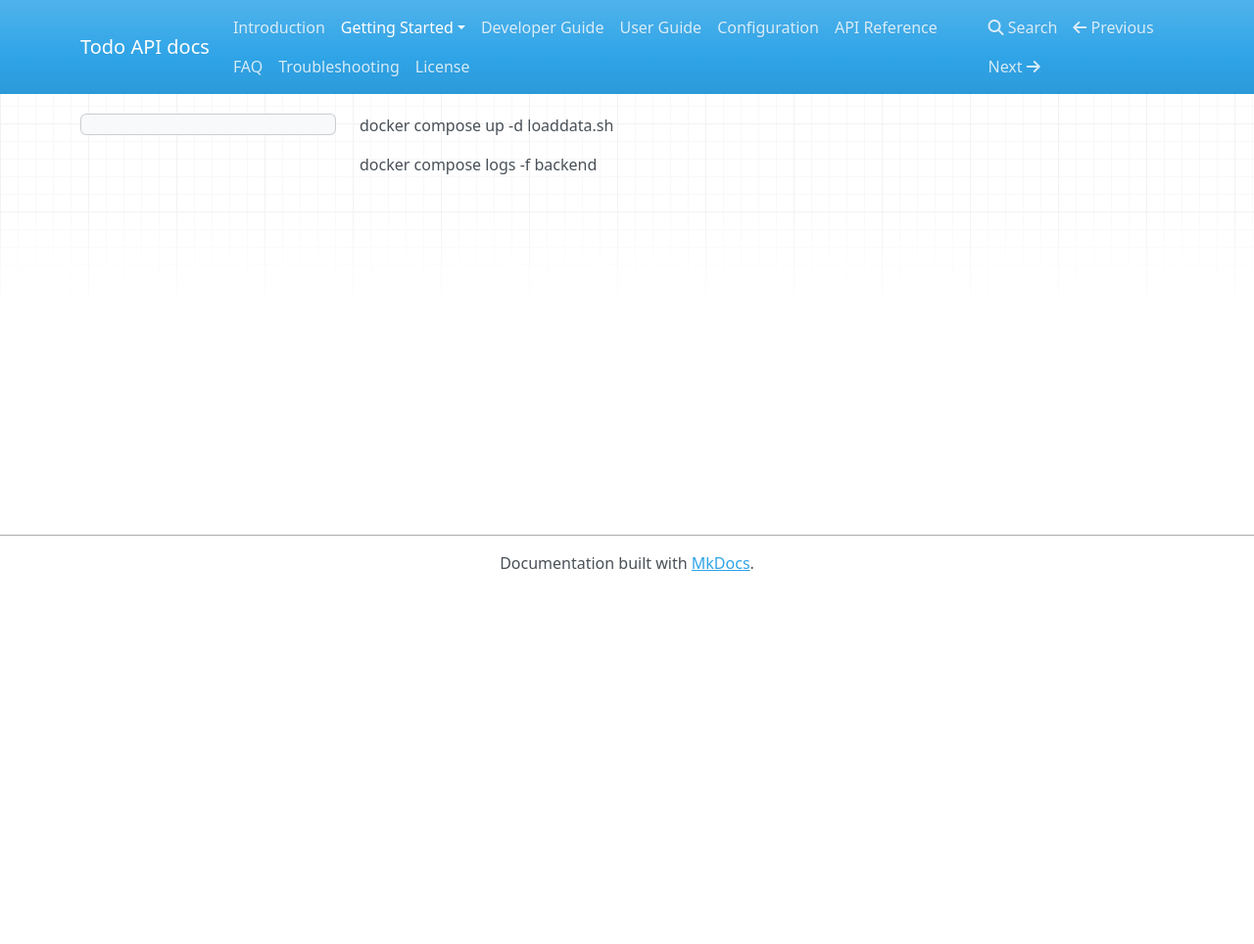
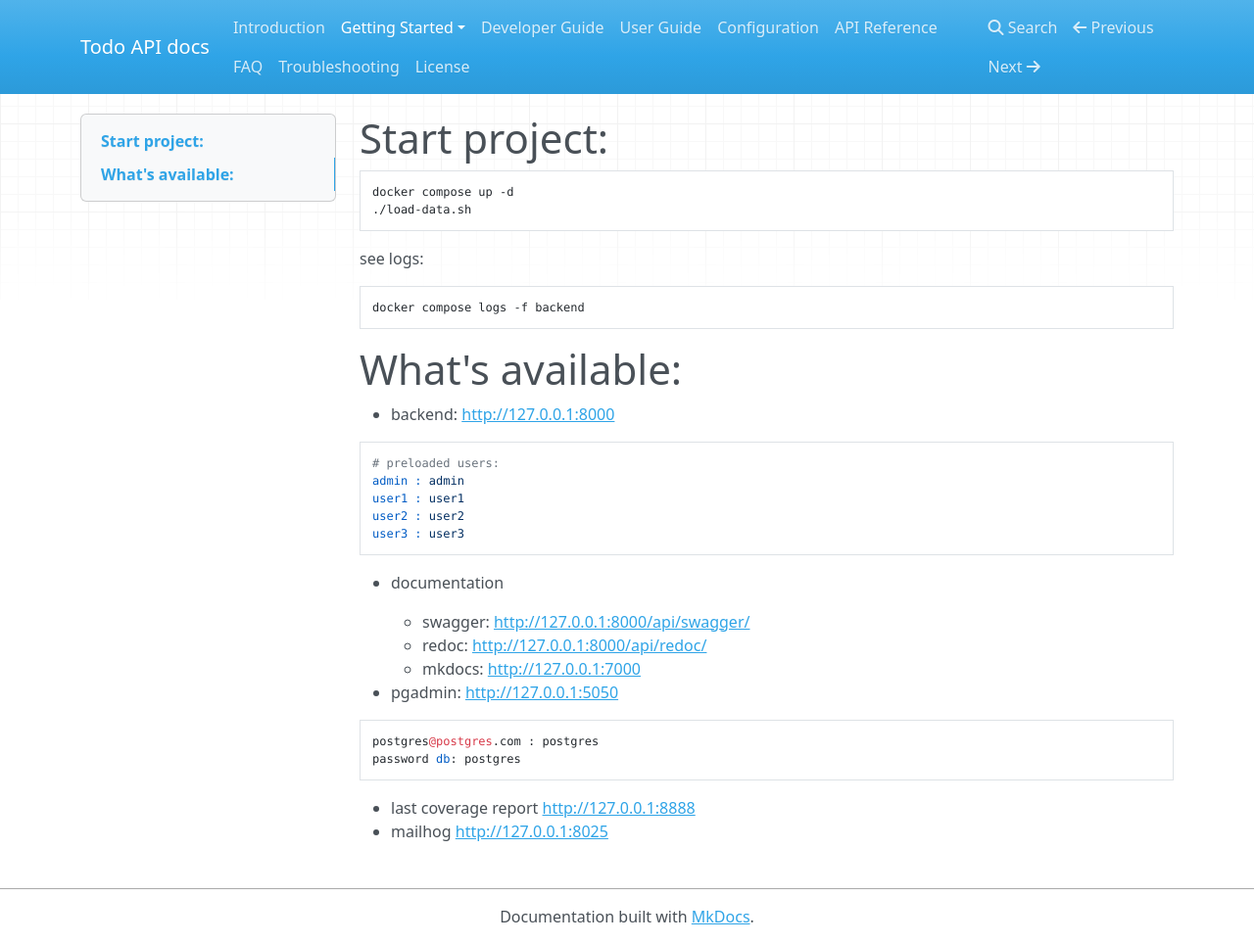
Before and after one commit to konradzagozda/django-REST-starter, an MkDocs documentation site: the page built from docs/docs/getting-started/basic-usage.md, in a window 1280 px wide and 964 px high. Shown: the whole window at 98% size. Built offline with MkDocs 1.6.1, drawn with Linux system fonts in a browser that asks for light colours; nearby versions of some CDN libraries.

````diff
--- a/docs/docs/getting-started/basic-usage.md
+++ b/docs/docs/getting-started/basic-usage.md
@@ -1,4 +1,36 @@
+# Start project:
+
+```sh
 docker compose up -d
-loaddata.sh
+./load-data.sh
+```
 
+see logs:
+
+```sh
 docker compose logs -f backend
+```
+
+
+# What's available:
+
+- backend: [http://127.0.0.1:8000](http://127.0.0.1:8000)
+```
+# preloaded users:
+admin : admin
+user1 : user1
+user2 : user2
+user3 : user3
+```
+- documentation
+	- swagger: [http://127.0.0.1:8000/api/swagger/](http://127.0.0.1:8000/api/swagger/)
+	- redoc: [http://127.0.0.1:8000/api/redoc/](http://127.0.0.1:8000/api/redoc/)
+	- mkdocs: [http://127.0.0.1:7000](http://127.0.0.1:7000)
+
+- pgadmin: [http://127.0.0.1:5050](http://127.0.0.1:5050)
+```
+postgres@postgres.com : postgres
+password db: postgres
+```
+- last coverage report [http://127.0.0.1:8888](http://127.0.0.1:8888)
+- mailhog [http://127.0.0.1:8025](http://127.0.0.1:8025)
````
Also changed, not shown: docker-compose.yml (+8 -1 lines), docs/docs/developer-guide.md (+9 -3 lines), 2 other files.
